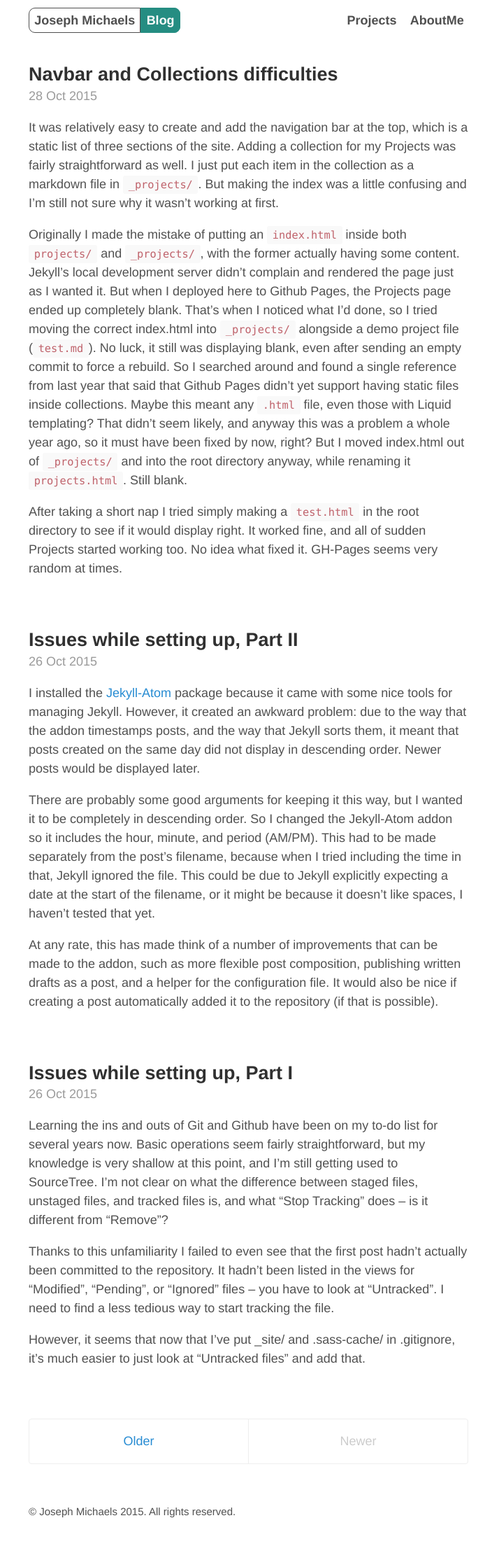
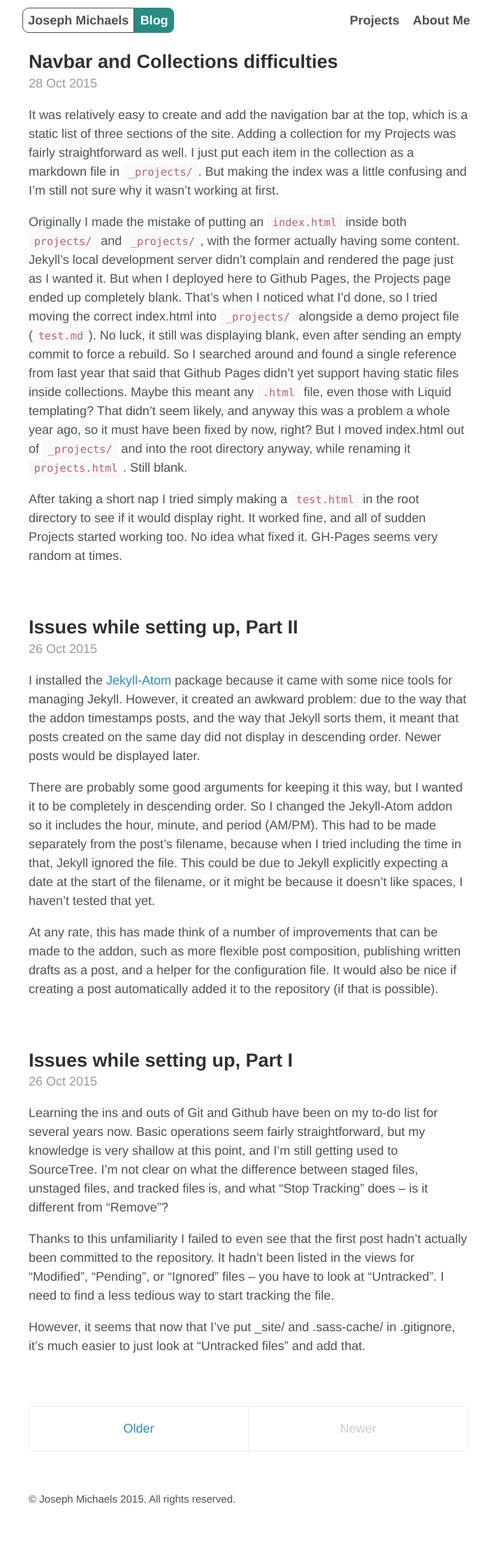
Before and after one commit to Teshel/teshel.github.io, a Jekyll site: the page built from index.html, in a window 1280 px wide. Shown: the whole page at 70% size, without its empty margins (284-988 px from the left). Built offline with Jekyll 4.4.1, drawn with Linux system fonts in a browser that asks for light colours; the list of posts is cut into pages by our own code.

Commit message:
Adjusting main and content padding so that the navigation bar has enough room

```diff
--- a/_layouts/default.html
+++ b/_layouts/default.html
@@ -24,7 +24,7 @@
             <a href="{{ site.baseurl }}/projects/" title="Projects">Projects</a>
             {% endif %}
             {% if page.title != 'About Me' %}
-            <a href="{{ site.baseurl }}/about" >About<span class="hide-on-mobile">Me</span></a>
+            <a href="{{ site.baseurl }}/about" >About<span class="hide-on-mobile"> Me</span></a>
             {% endif %}
             <!-- <a href="{{ site.baseurl }}/" {% if page.title == 'Home' %}class="active"{% endif %}>Blog</a>
             <a href="{{ site.baseurl }}/projects/" {% if page.title == 'Projects' %}class="active"{% endif %}>Projects</a>
--- a/_sass/_layout.scss
+++ b/_sass/_layout.scss
@@ -4,10 +4,15 @@
 
 .container {
   max-width: 38rem;
-  padding-left:  1.5rem;
-  padding-right: 1.5rem;
+  padding-left:  1rem;
+  padding-right: 1rem;
   margin-left:  auto;
   margin-right: auto;
+}
+
+main, footer {
+    padding-left: 0.5rem;
+    padding-right: 0.5rem;
 }
 
 footer {
--- a/_sass/_masthead.scss
+++ b/_sass/_masthead.scss
@@ -5,7 +5,9 @@
 .masthead {
   padding-top:    1rem;
   padding-bottom: 1rem;
-  margin-bottom: 3rem;
+  margin-bottom: 2rem;
+  padding-left: 0px;
+  padding-right: 0px;
 }
 
 .masthead-title {
```
